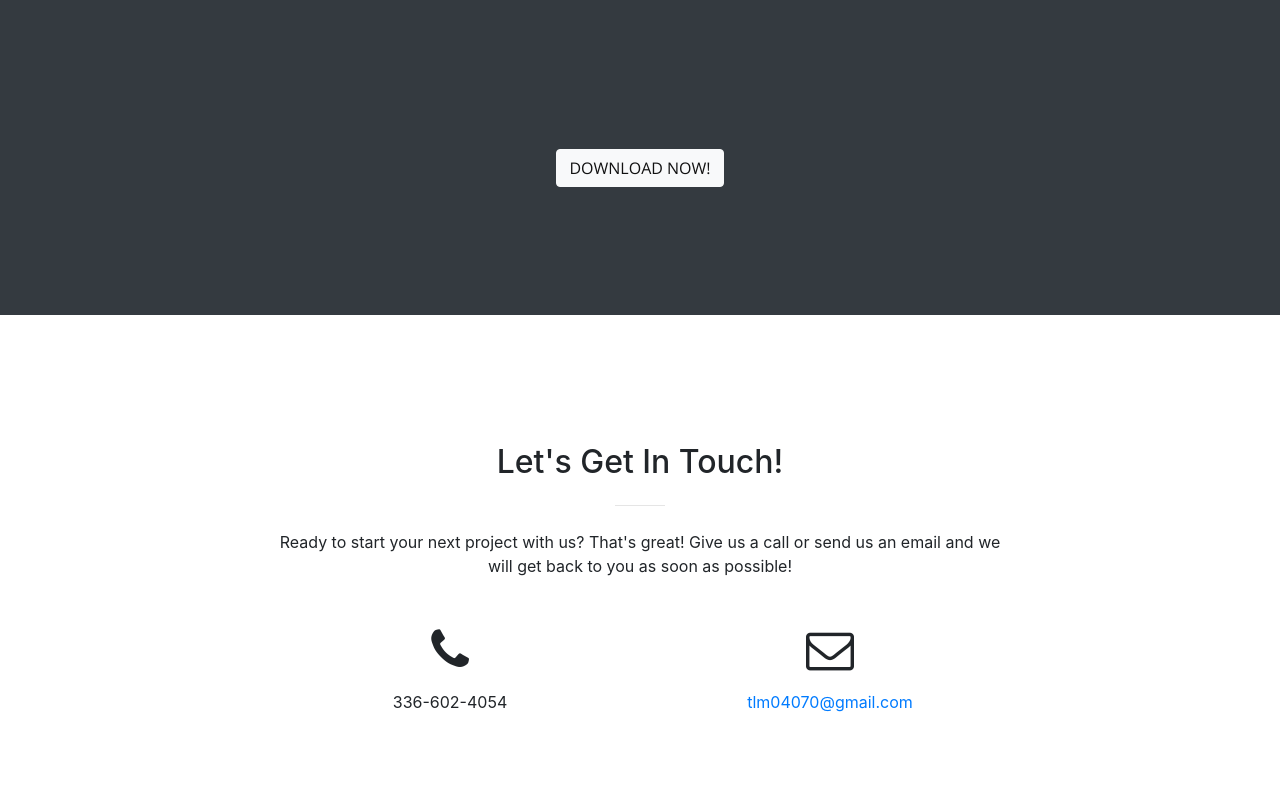
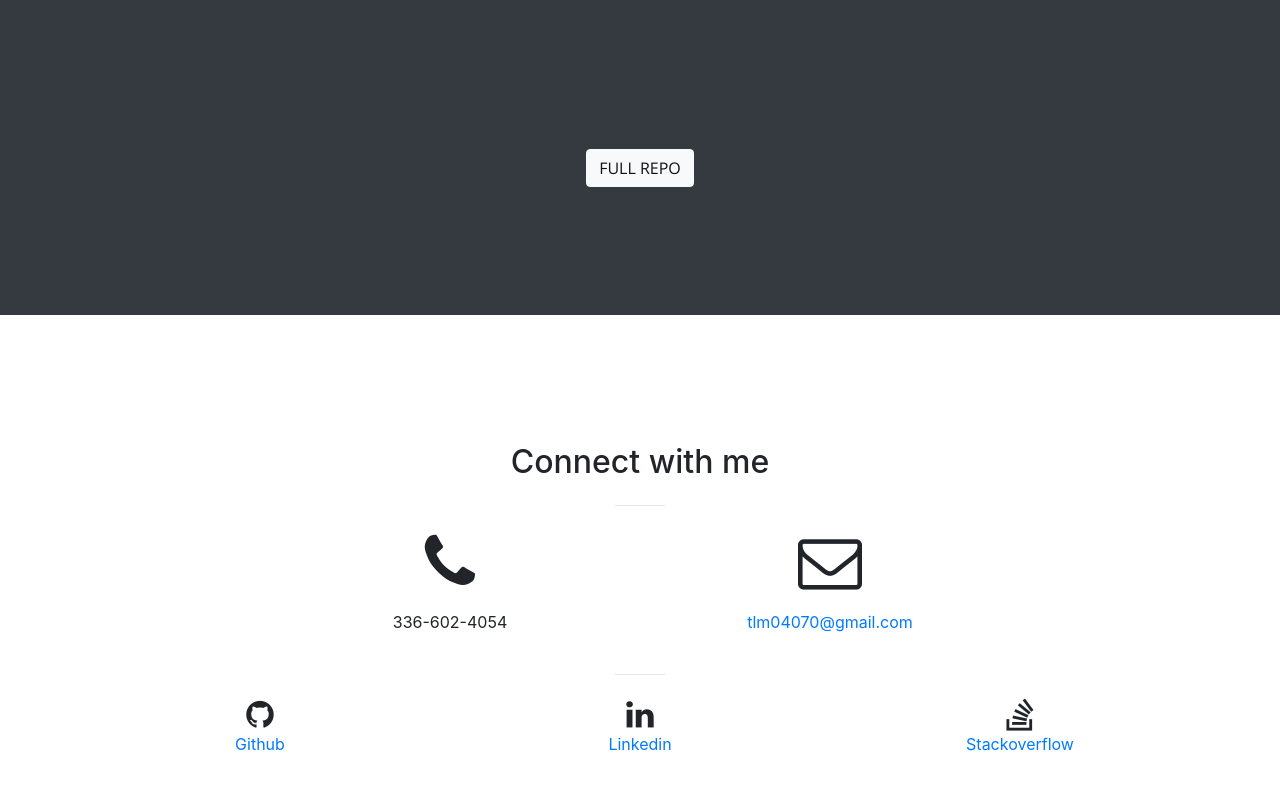
Before and after one commit to tlm04070/personal-portfolio, a website with bundled scripts: page index.html in a window 1280 px wide. Shown: the part 2365-3154 px from the top of the page. Built offline with nearby package versions, Linux system fonts and the light colour scheme.

Commit message:
started adding social links

```diff
--- a/index.html
+++ b/index.html
@@ -242,7 +242,7 @@
   <section class="bg-dark text-white">
     <div class="container text-center">
       <h2 class="mb-4"></h2>
-      <a class="btn btn-light btn-xl sr-button" href="#">Download Now!</a>
+      <a class="btn btn-light btn-xl sr-button" href="">Full Repo</a>
     </div>
   </section>
 
@@ -250,23 +250,44 @@
     <div class="container">
       <div class="row">
         <div class="col-lg-8 mx-auto text-center">
-          <h2 class="section-heading">Let's Get In Touch!</h2>
+          <h2 class="section-heading">Connect with me</h2>
           <hr class="my-4">
-          <p class="mb-5">Ready to start your next project with us? That's great! Give us a call or send us an email and we will get back
-            to you as soon as possible!</p>
         </div>
       </div>
       <div class="row">
         <div class="col-lg-4 ml-auto text-center">
-          <i class="fa fa-phone fa-3x mb-3 sr-contact"></i>
+          <i class="fa fa-phone fa-4x mb-3 sr-contact"></i>
           <p>336-602-4054</p>
         </div>
         <div class="col-lg-4 mr-auto text-center">
-          <i class="fa fa-envelope-o fa-3x mb-3 sr-contact"></i>
+          <i class="fa fa-envelope-o fa-4x mb-3 sr-contact"></i>
           <p>
             <a href="mailto:tlm04070@gmail.com">tlm04070@gmail.com</a>
           </p>
         </div>
+      </div>
+      <hr class="my-4">
+      <div class="row">
+        <div class="col-lg-4 ml-auto text-center">
+          <i class="fa fa-github fa-2x" aria-hidden="true"></i>
+          <a href="https://github.com/tlm04070">
+            <p>Github</p>
+          </a>
+        </div>
+        <div class="col-lg-4 ml-auto text-center">
+          <i class="fa fa-linkedin fa-2x" aria-hidden="true"></i>
+          <a href="https://www.linkedin.com/in/trevor-meadows/">
+            <p>Linkedin</p>
+          </a>
+        </div>
+        <div class="col-lg-4 ml-auto text-center">
+          <i class="fa fa-stack-overflow fa-2x" aria-hidden="true">
+          </i>
+          <a href="https://stackoverflow.com/users/8492466/trevor-m">
+            <p>Stackoverflow</p>
+          </a>
+        </div>
+
       </div>
     </div>
   </section>
```
